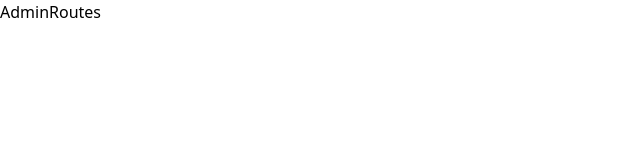
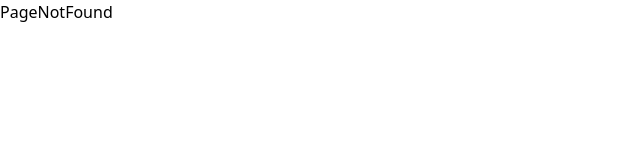
Before and after one commit to Harish1611/Pharma-Medical-Management-System, a React (Create React App) app: page /admin in a window 1280 px wide. Shown: the top 160 px of the page, without its empty margins (0-640 px from the left). Built offline with nearby package versions, Linux system fonts and the light colour scheme.

Commit message:
New: Med Service Routes Created using React Router DOM

```diff
--- a/package.json
+++ b/package.json
@@ -15,7 +15,7 @@
     "react": "^18.2.0",
     "react-alice-carousel": "^2.8.0",
     "react-dom": "^18.2.0",
-    "react-router-dom": "^6.21.3",
+    "react-router-dom": "^6.22.1",
     "react-scripts": "5.0.1",
     "web-vitals": "^2.1.4"
   },
--- a/src/App.js
+++ b/src/App.js
@@ -12,6 +12,7 @@ function App() {
       <BrowserRouter>
         <Routes>
           <Route path="/" element={<Home />} />
+
           <Route path="/*" element={<ServiceRoutes />} />
           <Route path="/admin/*" element={<AdminRoutes />} />
           <Route path="*" element={<PageNotFound />} />
--- a/src/Components/Home/MedServicesCard.jsx
+++ b/src/Components/Home/MedServicesCard.jsx
@@ -9,9 +9,9 @@ import { Grid } from '@mui/material';
 
 const MedServicesCard = ({ cardData }) => {
   return (
-    <Grid container spacing={2}>
+    <Grid container spacing={2}  >
       {cardData.map((item, index) => (
-        <Grid key={index} item xs={12} sm={6}>
+        <Grid key={index} item xs={12} sm={6} >
           <div className='border rounded-md py-4 px-2 sm:p-4  hover:shadow-md cursor-pointer flex overflow-hidden'>
             <div className='flex-col'>
               {item.icon} {/* Render the icon component */}
--- a/src/Pages/Home.jsx
+++ b/src/Pages/Home.jsx
@@ -1,23 +1,23 @@
-import React from 'react';
-import WelcomBanner from '../Components/Home/WelcomBanner';
-import Nav from '../Components/Nav/Nav';
-import Footer from '../Components/Footer/Footer';
-import MedServicesCard from '../Components/Home/MedServicesCard';
-import MedServices from '../Components/Home/MedServices';
+import React from "react";
+import WelcomBanner from "../Components/Home/WelcomBanner";
+import Nav from "../Components/Nav/Nav";
+import Footer from "../Components/Footer/Footer";
+import MedServicesCard from "../Components/Home/MedServicesCard";
+import MedServices from "../Components/Home/MedServices";
 
 const Home = () => {
   return (
-    <div className=''>
-        <Nav />
-        <h1 className='black'>Home</h1>
+    <div className="">
+      <Nav />
+      <h1 className="black">Home</h1>
 
-         <WelcomBanner />
+      <WelcomBanner />
 
-        <MedServices />
-         <Footer />
+      <MedServices />
 
-        </div>
-  )
-}
+      <Footer />
+    </div>
+  );
+};
 
-export default Home
+export default Home;
--- a/src/Routes/AdminRoutes.jsx
+++ b/src/Routes/AdminRoutes.jsx
@@ -1,8 +1,19 @@
-import React from 'react'
-
+import React from 'react';
+import PageNotFound from '../Pages/PageNotFound';
+import {    BrowserRouter,
+  Routes, Route } from "react-router-dom";
 const AdminRoutes = () => {
   return (
-    <div>AdminRoutes</div>
+
+    <div>
+
+    <Routes>
+
+        <Route path="/*" element={<PageNotFound />}></Route>
+
+    </Routes>
+
+</div>
   )
 }
 
--- a/src/Routes/ServiceRoutes.jsx
+++ b/src/Routes/ServiceRoutes.jsx
@@ -2,13 +2,24 @@ import React from 'react'
 import {    BrowserRouter,
     Routes, Route } from "react-router-dom";
 import PageNotFound from '../Pages/PageNotFound';
+import BatchProcessing from '../Components/BatchProcessing/BatchProcessing';
+import ReportGeneration from '../Components/ReportGeneration/ReportGeneration';
+import Manufacturing from '../Components/Manufacturing/Manufacturing';
+import PackagingAndShipping from '../Components/PackagingAndShipping/PackagingAndShipping';
 
 const ServiceRoutes = () => {
   return (
     <div>
 
         <Routes>
-            {/* <Route path="*" element={<PageNotFound />}></Route> */}
+
+            <Route path="/batch-processing" element={<BatchProcessing />}></Route>
+            <Route path="/report-generation" element={<ReportGeneration />}></Route>
+            <Route path="/manufacturing" element={<Manufacturing />}></Route>
+            <Route path="/packaging-shipping" element={<PackagingAndShipping />}></Route>
+
+            <Route path="/*" element={<PageNotFound />}></Route>
+
         </Routes>
 
     </div>
```
Also changed, not shown: 1 other file (tests, documents, lock files or other folders).
